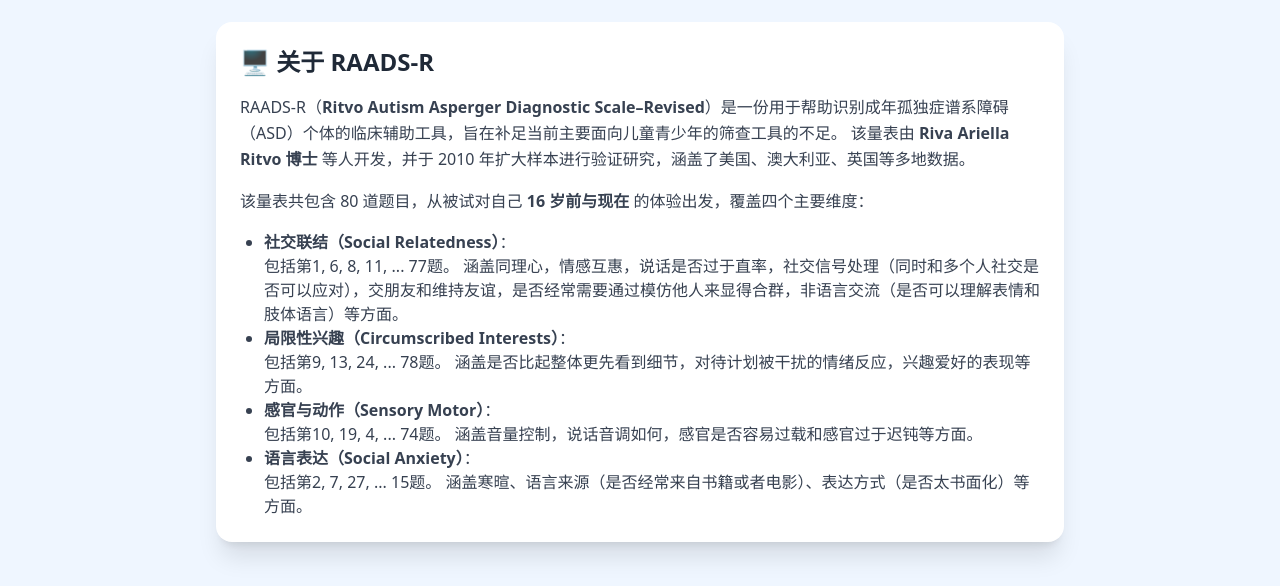
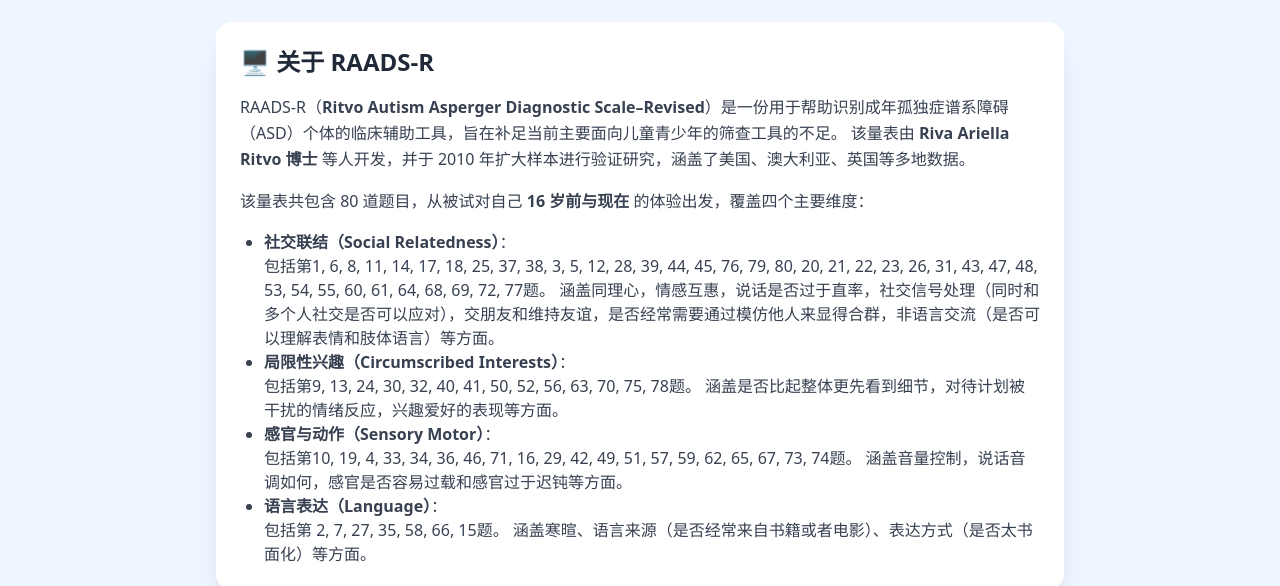
Before and after one commit to ariastrocyte/raads-r-zh, a website built with Vite: page resources.html in a window 1280 px wide. Shown: the part 198-784 px from the top of the page. Built offline with nearby package versions, Linux system fonts and the light colour scheme.

Commit message:
更新了 dist 和源代码的一些表达

```diff
--- a/resources.html
+++ b/resources.html
@@ -41,13 +41,16 @@
             </p>
 
             <ul class="list-disc pl-6 text-gray-700 dark:text-gray-300">
-                <li><strong>社交联结（Social Relatedness）</strong>：</br>包括第1, 6, 8, 11, ... 77题。
+                <li><strong>社交联结（Social Relatedness）</strong>：</br>包括第1, 6, 8, 11, 14, 17, 18, 25, 37, 38, 3, 5, 12, 28,
+                    39, 44, 45, 76, 79, 80, 20, 21, 22, 23, 26, 31, 43, 47, 48, 53, 54, 55, 60, 61, 64, 68, 69, 72, 77题。
                     涵盖同理心，情感互惠，说话是否过于直率，社交信号处理（同时和多个人社交是否可以应对），交朋友和维持友谊，是否经常需要通过模仿他人来显得合群，非语言交流（是否可以理解表情和肢体语言）等方面。</li>
-                <li><strong>局限性兴趣（Circumscribed Interests）</strong>：</br>包括第9, 13, 24, ... 78题。
+                <li><strong>局限性兴趣（Circumscribed Interests）</strong>：</br>包括第9, 13, 24, 30, 32, 40, 41, 50, 52, 56, 63,
+                    70, 75, 78题。
                     涵盖是否比起整体更先看到细节，对待计划被干扰的情绪反应，兴趣爱好的表现等方面。</li>
-                <li><strong>感官与动作（Sensory Motor）</strong>：</br>包括第10, 19, 4, ... 74题。
+                <li><strong>感官与动作（Sensory Motor）</strong>：</br>包括第10, 19, 4, 33, 34, 36, 46, 71, 16, 29, 42, 49, 51, 57,
+                    59, 62, 65, 67, 73, 74题。
                     涵盖音量控制，说话音调如何，感官是否容易过载和感官过于迟钝等方面。</li>
-                <li><strong>语言表达（Social Anxiety）</strong>：</br>包括第2, 7, 27, ... 15题。
+                <li><strong>语言表达（Language）</strong>：</br>包括第 2, 7, 27, 35, 58, 66, 15题。
                     涵盖寒暄、语言来源（是否经常来自书籍或者电影）、表达方式（是否太书面化）等方面。</li>
             </ul>
         </section>
```
Also changed, not shown: form.html (+1 -1 lines), dist/form.html, dist/resources.html.
